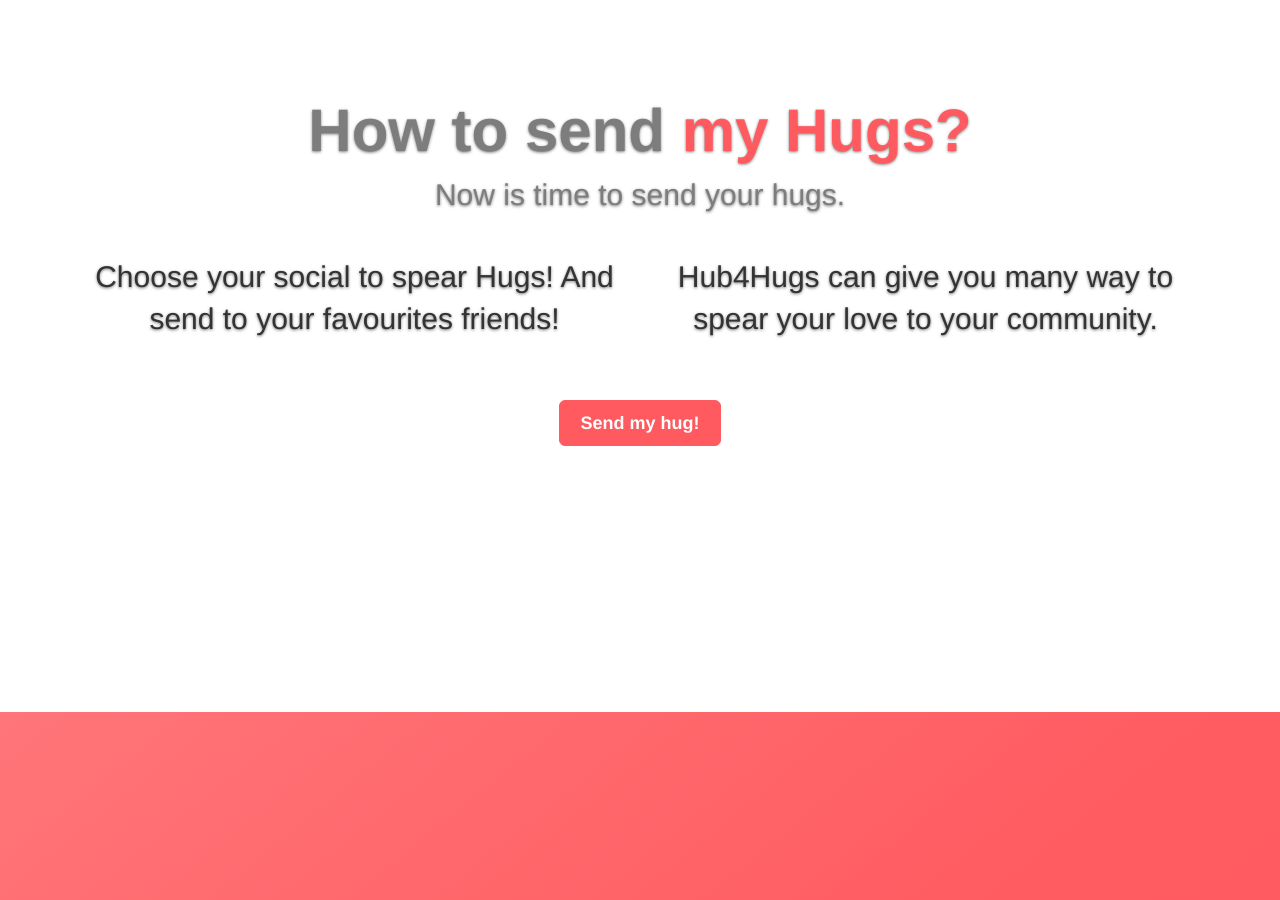
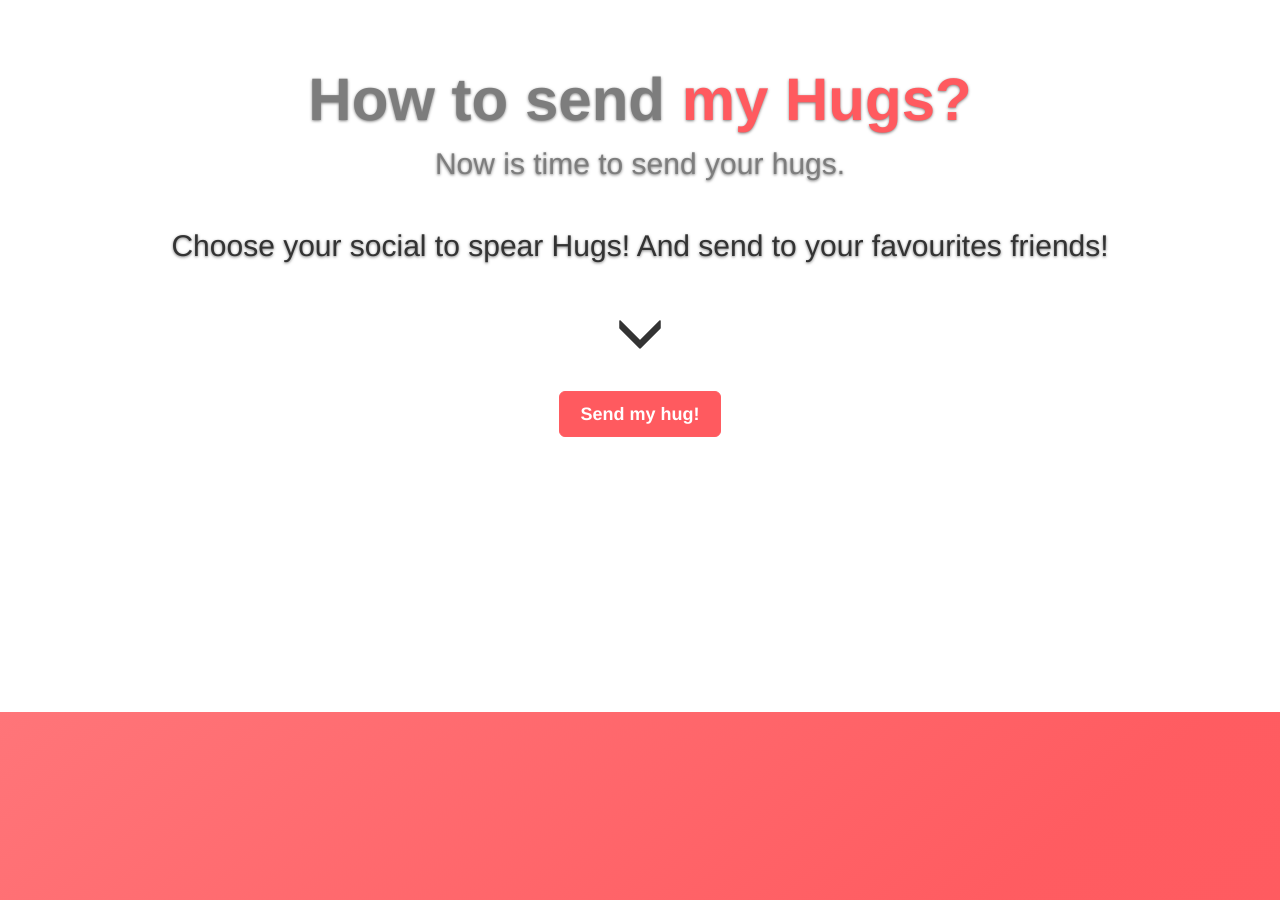
Before and after one commit to hub4hugs/hub4hugs.github.io, a Jekyll site: the page built from index.html, in a window 1280 px wide and 900 px high, scrolled down 4377 px. Built offline with Jekyll 4.4.1, drawn with Linux system fonts in a browser that asks for light colours; comment, search, counter and statistics services are not loaded.

Commit message:
Edit sharing area

```diff
--- a/index.html
+++ b/index.html
@@ -202,15 +202,18 @@ canonical: https://hub4hugs.github.io
 			<br>
 
 			<div class="row vertical-align">
-			  <div class="col-lg-6">
+			  <div class="col-lg-12">
 	            <p class="lead jumbotext">Choose your social to spear Hugs! And send to your favourites friends!</p>
+	            <br>
+	            <p><span class="text-big glyphicon glyphicon-menu-down" aria-hidden="true"></span></p>
+	            <br>
+				<button type="button" class="btn btn-primary btn-lg" data-toggle="modal" data-target="#myModal">
+				  Send my hug!
+				</button>
 			  </div>
 
-			  <br>
 
-			  <div class="col-lg-6">
-			  	<p class="lead jumbotext">Hub4Hugs can give you many way to spear your love to your community.</p>
-			  </div>
+
 			</div>
 
 			<br><br>
@@ -218,9 +221,7 @@ canonical: https://hub4hugs.github.io
 			<!--Modal open button-->
 			<div class="row vertical-align">
 			  <div class="col-lg-12">
-				<button type="button" class="btn btn-primary btn-lg" data-toggle="modal" data-target="#myModal">
-				  Send my hug!
-				</button>
+
 			  </div>
 			</div>
           </div>
```
